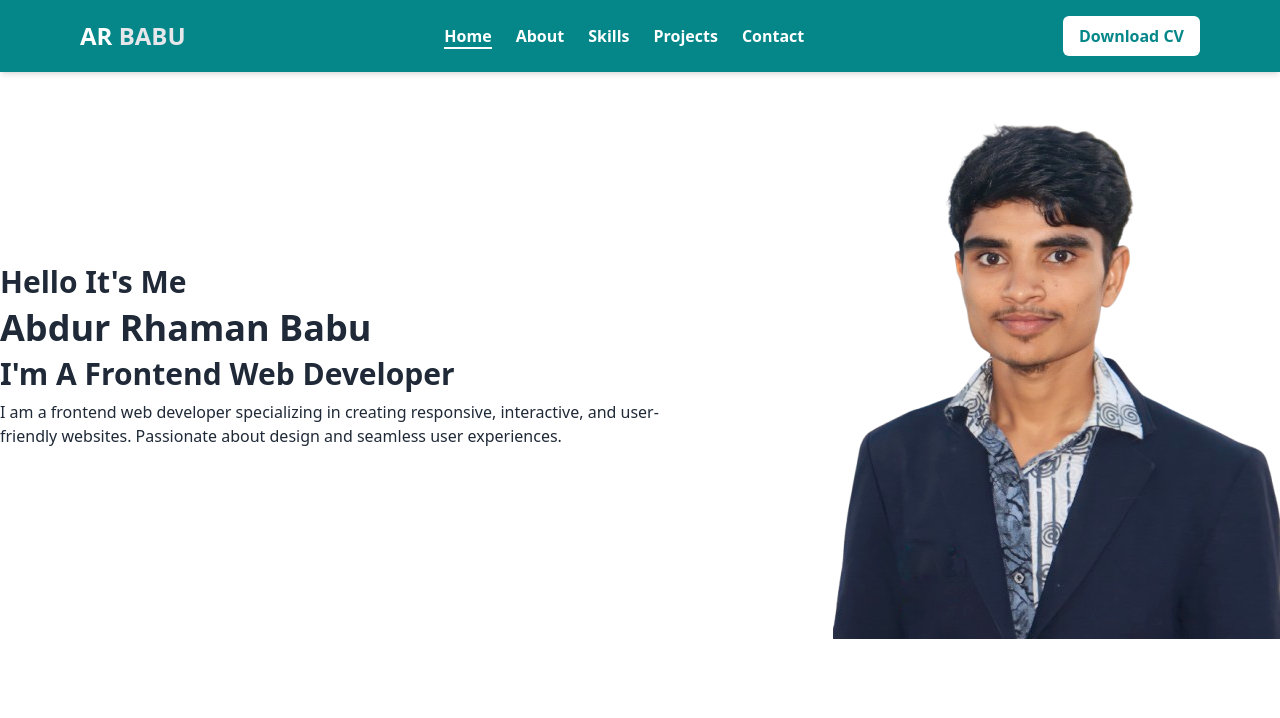
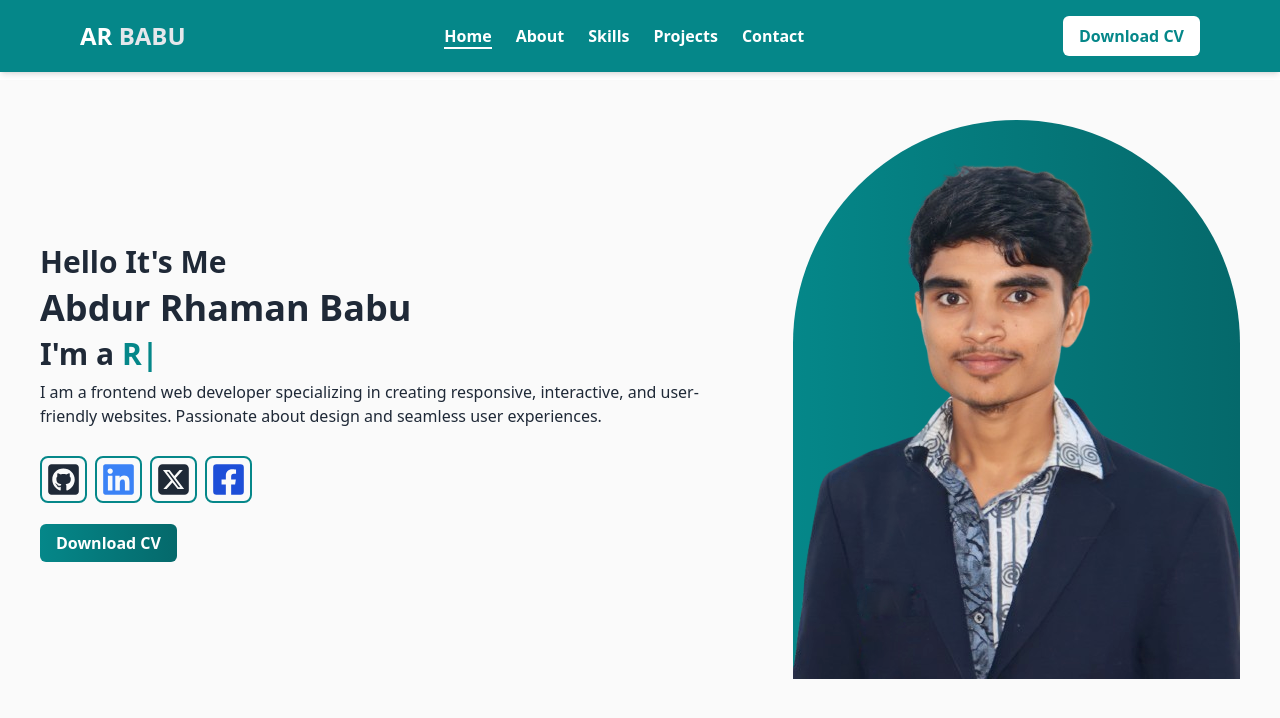
Before and after one commit to abdur-rhaman-babu/my-portfolio, a React (Vite) app: page / in a window 1280 px wide. Shown: the top 718 px of the page. Built offline with nearby package versions, Linux system fonts and the light colour scheme.

Commit message:
banner section done

```diff
--- a/package.json
+++ b/package.json
@@ -17,6 +17,8 @@
     "react-dom": "^19.0.0",
     "react-icons": "^5.4.0",
     "react-router-dom": "^7.1.5",
+    "react-type-animation": "^3.2.0",
+    "react-typed": "^2.0.12",
     "sort-by": "^1.2.0"
   },
   "devDependencies": {
--- a/src/components/Main/Main.jsx
+++ b/src/components/Main/Main.jsx
@@ -6,7 +6,7 @@ const Main = () => {
   return (
     <div>
       <Navbar />
-      <div className="max-w-7xl mx-auto pt-20">
+      <div className="max-w-7xl lg:mx-auto mt-20 bg-zinc-50 lg:p-10 p-2 md:p-5 -z-50">
         <Outlet />
       </div>
       <Footer />
--- a/src/pages/Banner/Banner.jsx
+++ b/src/pages/Banner/Banner.jsx
@@ -1,18 +1,75 @@
-import banner from '../../assets/image/banner.png'
+import { FaFacebookSquare, FaGithubSquare, FaLinkedin } from "react-icons/fa";
+import banner from "../../assets/image/banner.png";
+import { FaSquareXTwitter } from "react-icons/fa6";
+import { TypeAnimation } from "react-type-animation";
 const Banner = () => {
   return (
-    <div className='lg:flex items-center justify-between'>
-      <div className='flex flex-col gap-2 max-w-2xl'>
-          <h2 className='font-bold text-3xl'>Hello It's Me</h2>
-          <h1 className='font-bold text-4xl'>Abdur Rhaman Babu</h1>
-          <h2 className='font-bold text-3xl'>I'm A <span>Frontend Web Developer</span></h2>
-          <p>I am a frontend web developer specializing in creating responsive, interactive, and user-friendly websites. Passionate about design and seamless user experiences.</p>
-          <div>
+    <div className="md:flex items-center gap-5 justify-between flex flex-col-reverse md:flex-row">
+      <div className="flex flex-col gap-2 max-w-2xl">
+        <h2 className="font-bold text-3xl">Hello It's Me</h2>
+        <h1 className="font-bold text-4xl">Abdur Rhaman Babu</h1>
 
-          </div>
+        <h2 className="font-bold text-3xl">
+          I'm a {' '}
+          <TypeAnimation
+            sequence={[
+              "Frontend Developer",
+              1000,
+              "React.Js Developer",
+              1000,
+              "UI Designer",
+              1000,
+            ]}
+            wrapper="span"
+            speed={50}
+            repeat={Infinity}
+            className="text-[#058789]"
+          />
+        </h2>
+
+        <p>
+          I am a frontend web developer specializing in creating responsive,
+          interactive, and user-friendly websites. Passionate about design and
+          seamless user experiences.
+        </p>
+        <div className="flex items-center gap-2 my-5">
+          <i className="border-2 border-[#058789] p-1 rounded-lg">
+            <a href="https://github.com/abdur-rhaman-babu">
+              {" "}
+              <FaGithubSquare size={35} />
+            </a>
+          </i>
+          <i className="border-2 border-[#058789] p-1 rounded-lg text-blue-500">
+            <a href="https://www.linkedin.com/in/abdur-rhaman-babu-265148347/">
+              <FaLinkedin size={35} />
+            </a>
+          </i>
+          <i className="border-2 border-[#058789] p-1 rounded-lg">
+            <a href="https://x.com/?lang=en">
+              <FaSquareXTwitter size={35} />
+            </a>
+          </i>
+          <i className="border-2 border-[#058789]  p-1 rounded-lg text-blue-700">
+            <a href="https://www.facebook.com/mdarahman.babu/">
+              <FaFacebookSquare size={35} />
+            </a>
+          </i>
+        </div>
+        <div>
+          <button>
+            {" "}
+            <a
+              href="https://drive.google.com/file/d/1LFuWI93B67g_jyavfsX6m2GTS0rUhbiy/view?usp=sharing"
+              download
+              className="text-white bg-gradient-to-r from-[#058789] to-[#05696B] hover:from-[#05696B] hover:to-[#058789] px-4 py-2 rounded-md font-semibold"
+            >
+              Download CV
+            </a>
+          </button>
+        </div>
       </div>
-      <div>
-          <img src={banner} alt="" />
+      <div className="bg-gradient-to-r from-[#058789] to-[#05696B] rounded-t-full">
+        <img src={banner} alt="" />
       </div>
     </div>
   );
```
Also changed, not shown: 1 other file (tests, documents, lock files or other folders).
